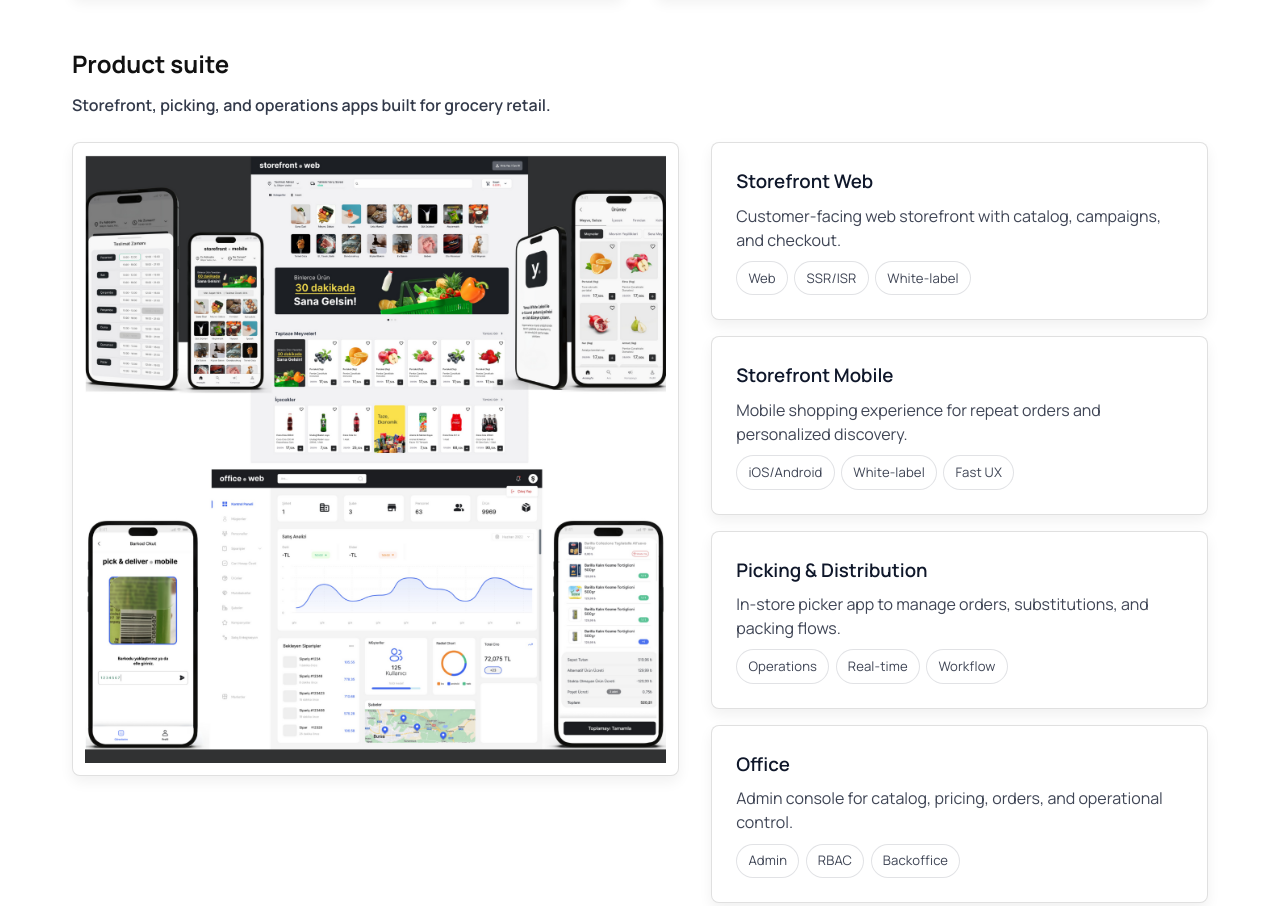
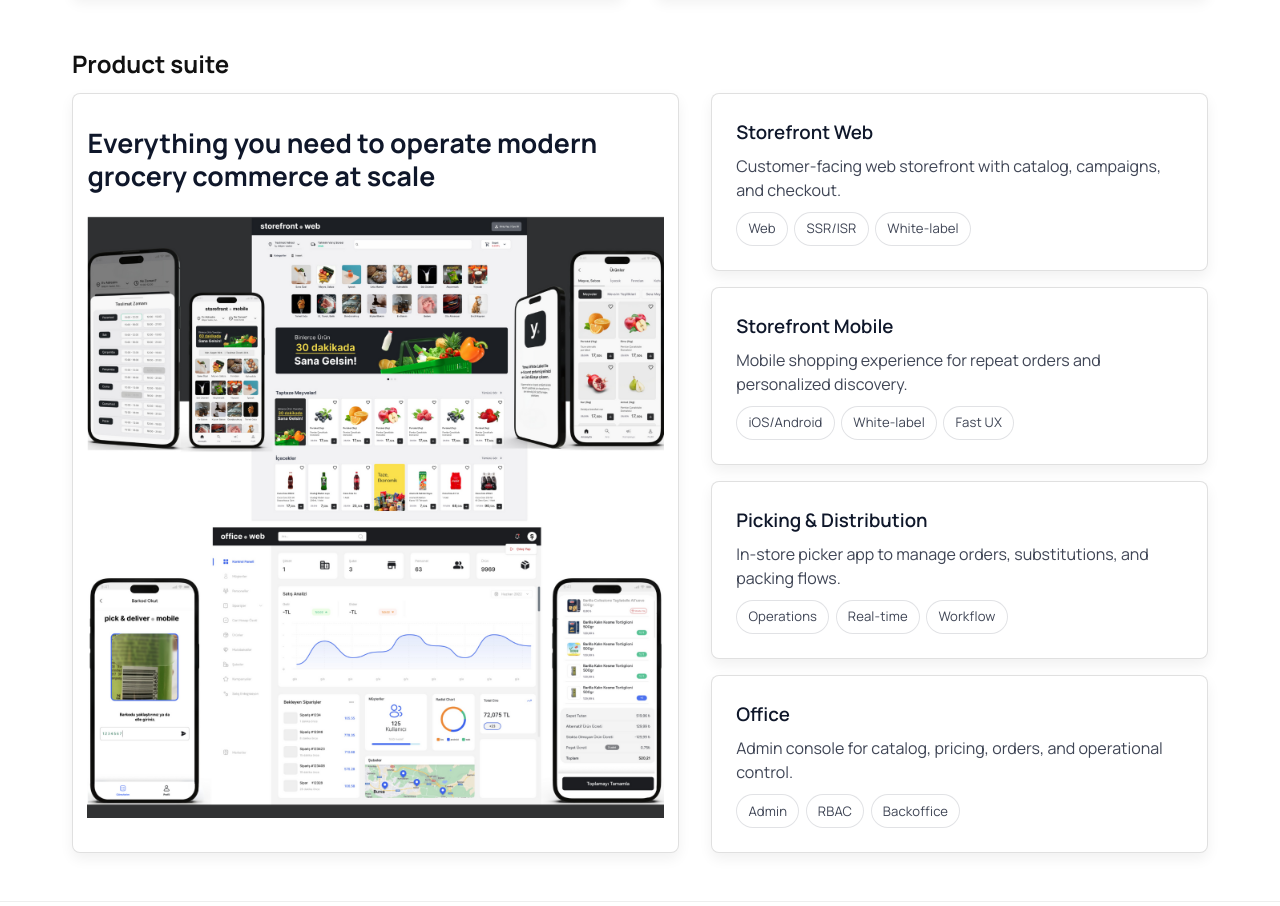
Before and after one commit to vagaadmin/vaga-website, a website built with Vite: page src/index.html in a window 1280 px wide. Shown: the part 3718-4624 px from the top of the page. Built offline with nearby package versions, Linux system fonts and the light colour scheme.

Commit message:
style: polish product-suite image container

```diff
--- a/src/js/sections/products.js
+++ b/src/js/sections/products.js
@@ -129,10 +129,10 @@ export default function products() {
         <div class="content">
           <div class="product-suite__header">
             <h2 class="product-suite__title">Product suite</h2>
-            <p class="product-suite__lead">Storefront, picking, and operations apps built for grocery retail.</p>
           </div>
           <div class="product-suite__layout">
             <div class="product-suite__media">
+              <p class="product-suite__lead">Everything you need to operate modern grocery commerce at scale</p>
               <img
                 class="product-suite__image"
                 src="/media/products/product-suite-hero.png"
--- a/src/styles/base.css
+++ b/src/styles/base.css
@@ -607,7 +607,7 @@ p { margin: 0 0 var(--space-2) 0; }
 }
 
 .product-suite__header {
-  margin-bottom: 1.5rem;
+  margin-bottom: 0;
 }
 
 .product-suite__title {
@@ -616,33 +616,37 @@ p { margin: 0 0 var(--space-2) 0; }
 }
 
 .product-suite__lead {
-  margin: 0;
-  font-weight: 600;
-  color: rgba(15, 23, 42, 0.85);
+  margin: 0 0 1.5rem 0;
+  font-weight: 900;
+  font-size: clamp(1.2rem, 0.95rem + 0.9vw, 1.7rem);
+  line-height: 1.2;
+  color: #0f172a;
+  max-width: 38ch;
 }
 
 .product-suite__layout {
   display: grid;
   grid-template-columns: 1.1fr 0.9fr;
   gap: 2rem;
-  align-items: start;
+  align-items: stretch;
 }
 
 .product-suite__media {
   background: #fff;
   border: 1px solid rgba(0, 0, 0, 0.12);
+  border-radius: 12px;
+  box-shadow: 0 6px 14px rgba(0, 0, 0, 0.06);
+  padding: 0.9rem;
   border-radius: 8px;
-  box-shadow: 0 6px 14px rgba(0, 0, 0, 0.06);
-  padding: 0.75rem;
-  max-height: 720px;
   display: flex;
-  align-items: center;
+  flex-direction: column;
+  align-items: flex-start;
   justify-content: center;
 }
 
 .product-suite__image {
   width: 100%;
-  height: 100%;
+  height: auto;
   object-fit: contain;
   display: block;
 }
@@ -651,9 +655,6 @@ p { margin: 0 0 var(--space-2) 0; }
   .product-suite__layout {
     grid-template-columns: 1fr;
     gap: 1.5rem;
-  }
-  .product-suite__media {
-    max-height: none;
   }
 }
 
```
